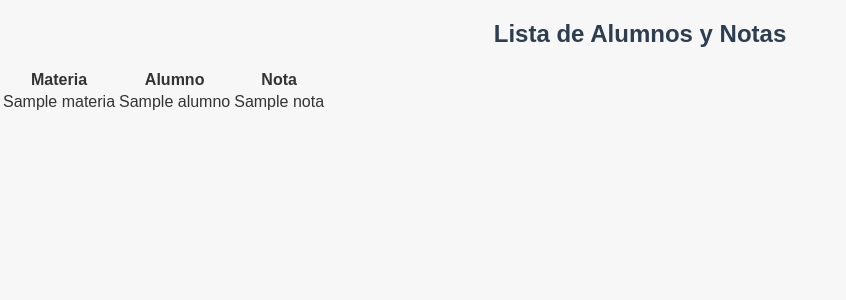
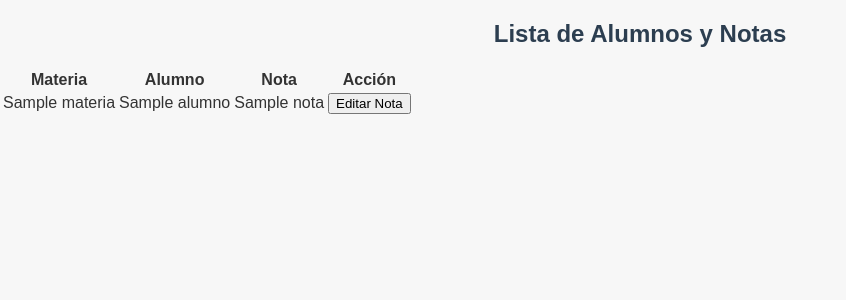
Before and after one commit to LuisPHernandez/ProyectoPOO2024, a Python web app: template src/templates/notas_y_alumnos.html in a window 1280 px wide. Shown: the part 21-321 px from the top of the page, without its empty margins (0-846 px from the left). Run offline with Jinja, Linux system fonts and the light colour scheme; the template is opened without the code that fills it: most values are stand-ins (such as "Sample title", 1, 10 or a date in 2020).

Commit message:
Arreglar condicion para las notas de estudiantes

```diff
--- a/src/templates/notas_y_alumnos.html
+++ b/src/templates/notas_y_alumnos.html
@@ -12,12 +12,25 @@
             <th>Materia</th>
             <th>Alumno</th>
             <th>Nota</th>
+            <th>Acción</th> <!-- Nueva columna para el botón de edición -->
         </tr>
         {% for relacion, alumno, materia in relaciones %}
         <tr>
             <td>{{ materia.nombre }}</td>
             <td>{{ alumno.nombre }}</td>
-            <td>{{ relacion.nota }}</td>
+            <td>
+                {% if relacion.nota is not none %}
+                {{ relacion.nota }}
+                {% else %}
+                Sin Nota
+                {% endif %}
+            </td>
+            <td>
+                <!-- Botón de editar nota para cada alumno y materia -->
+                <form action="{{ url_for('editar_nota', relacion_id=relacion.relacion) }}" method="get">
+                    <input type="submit" value="Editar Nota" class="btn-primario">
+                </form>
+            </td>
         </tr>
         {% endfor %}
     </table>
```
